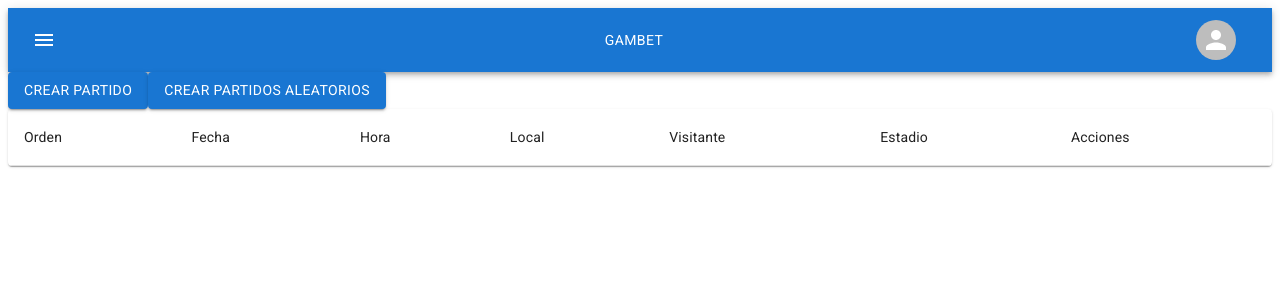
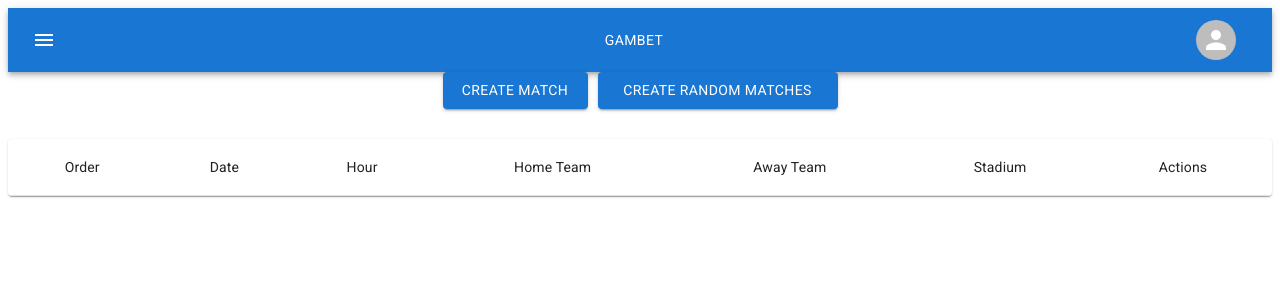
Before and after one commit to NeilenC/Tonic3Prode-Front, a Next.js app: page /admin/newTournament/Matches in a window 1280 px wide. Shown: the top 300 px of the page. Built offline with nearby package versions, Linux system fonts and the light colour scheme.

Commit message:
admin style upgrade, now in english and with hidden colums in the tables

```diff
--- a/src/pages/admin/newTournament/GeneralInfo.js
+++ b/src/pages/admin/newTournament/GeneralInfo.js
@@ -5,6 +5,7 @@ import MenuItem from "@mui/material/MenuItem";
 import FormControl from "@mui/material/FormControl";
 import InputLabel from "@mui/material/InputLabel";
 import styles from "../../../styles/admin/newTournament/generalInfo.module.css";
+import { useMediaQuery } from "@mui/material";
 
 const GeneralInfo = () => {
   const [name, setName] = useState("");
@@ -14,6 +15,7 @@ const GeneralInfo = () => {
   const [numMatches, setNumMatches] = useState(32);
   const [beginning, setBeginning] = useState("");
   const [finishing, setFinishing] = useState("");
+  const isMobile = useMediaQuery("(max-width:600px)");
 
   useEffect(() => {
     const generalInfo = JSON.parse(localStorage.getItem("generalInfo"));
@@ -101,7 +103,7 @@ const GeneralInfo = () => {
   };
 
   return (
-    <form className={styles.form}>
+    <form className={styles.form} style={{width: "100%", minWidth: isMobile ? "400px" : "1000px"}}>
       <TextField
         label="Name"
         value={name}
--- a/src/pages/admin/newTournament/Matches.js
+++ b/src/pages/admin/newTournament/Matches.js
@@ -17,17 +17,27 @@ import { format } from "date-fns";
 import AddMatchCard from "@/commons/AddMatchCard";
 import availableTeams from "@/fakeData/teams";
 import availableStadiums from "@/fakeData/stadiums";
+import { Box, width } from "@mui/system";
+import { useMediaQuery } from "@mui/material";
 
 const Matches = () => {
   const [open, setOpen] = useState(false);
   const [teams, setTeams] = useState(availableTeams);
   const [stadiums, setStadiums] = useState(availableStadiums);
   const [matches, setMatches] = useState([]);
+  const isMobile = useMediaQuery("(max-width:600px)");
 
   const handleAddMatch = (newMatch) => {
     setMatches([...matches, newMatch]);
-    setTeams(teams.filter((team) => team.id !== newMatch.homeTeam.id && team.id !== newMatch.awayTeam.id));
-    setStadiums(stadiums.filter((stadium) => stadium.id !== newMatch.stadium.id));
+    setTeams(
+      teams.filter(
+        (team) =>
+          team.id !== newMatch.homeTeam.id && team.id !== newMatch.awayTeam.id
+      )
+    );
+    setStadiums(
+      stadiums.filter((stadium) => stadium.id !== newMatch.stadium.id)
+    );
   };
 
   const handleEditMatch = (match) => {
@@ -74,7 +84,7 @@ const Matches = () => {
       date = getRandomDate();
     }
     setMatches([...matches, ...newMatches]);
-    setTeams([])
+    setTeams([]);
   };
 
   const getRandomTeam = (availableTeams) => {
@@ -96,15 +106,125 @@ const Matches = () => {
   };
 
   return (
-    <>
-      <Button variant="contained" onClick={() => setOpen(true)}>
-        Crear Partido
-      </Button>
-      <Button variant="contained" onClick={() => handleRandomMatches(32)}>
-        Crear Partidos Aleatorios
-      </Button>
+    <Box sx={{ width: "100%", minWidth: isMobile ? "400px" : "1000px"}}>
+      <Box
+        sx={{
+          display: "flex",
+          flexDirection: isMobile ? "column" : "row",
+          justifyContent: "center",
+          alignItems: "center",
+          textAlign: "center",
+        }}
+      >
+        <Button
+          variant="contained"
+          onClick={() => setOpen(true)}
+          sx={{ width: "145px", marginBottom: "10px" }}
+        >
+          Create Match
+        </Button>
+        <Button
+          variant="contained"
+          onClick={() => handleRandomMatches(32)}
+          sx={{
+            width: "240px",
+            margin: isMobile ? "0 10px 0 0" : "0 0 10px 10px",
+          }}
+        >
+          Create Random Matches
+        </Button>
+      </Box>
+      <TableContainer component={Paper} sx={{ marginTop: "20px" }}>
+        <Table>
+          <TableHead>
+            <TableRow>
+              <TableCell sx={{ textAlign: "center" }}>Order</TableCell>
+              <TableCell sx={{ textAlign: "center" }}>Date</TableCell>
+              <TableCell
+                sx={{
+                  textAlign: "center",
+                  display: isMobile ? "none" : "static",
+                }}
+              >
+                Hour
+              </TableCell>
+              <TableCell sx={{ textAlign: "center" }}>Home Team</TableCell>
+              <TableCell sx={{ textAlign: "center" }}>Away Team</TableCell>
+              <TableCell
+                sx={{
+                  textAlign: "center",
+                  display: isMobile ? "none" : "static",
+                }}
+              >
+                Stadium
+              </TableCell>
+              <TableCell
+                sx={{
+                  textAlign: "center",
+                  display: isMobile ? "none" : "static",
+                }}
+              >
+                Actions
+              </TableCell>
+            </TableRow>
+          </TableHead>
+          <TableBody>
+            {matches.map((match, i) => (
+              <TableRow key={i + 1}>
+                <TableCell sx={{ textAlign: "center" }}>{i + 1}</TableCell>
+                <TableCell sx={{ textAlign: "center" }}>
+                  {format(new Date(match.date), "dd/MM/yyyy")}
+                </TableCell>
+                <TableCell
+                  sx={{
+                    textAlign: "center",
+                    display: isMobile ? "none" : "static",
+                  }}
+                >
+                  {match.time}
+                </TableCell>
+                <TableCell sx={{ textAlign: "center" }}>
+                  {isMobile ? match.homeTeam.shortName : match.homeTeam.nombre}
+                </TableCell>
+                <TableCell sx={{ textAlign: "center" }}>
+                  {isMobile ? match.awayTeam.shortName : match.awayTeam.nombre}
+                </TableCell>
+                <TableCell
+                  sx={{
+                    textAlign: "center",
+                    display: isMobile ? "none" : "static",
+                  }}
+                >
+                  {match.stadium.nombre}
+                </TableCell>
+                <TableCell
+                  sx={{
+                    textAlign: "center",
+                    display: isMobile ? "none" : "static",
+                  }}
+                >
+                  <Button
+                    variant="contained"
+                    onClick={() => handleEditMatch(match)}
+                    sx={{ marginRight: "10px" }}
+                  >
+                    Edit
+                  </Button>
+                  <Button
+                    variant="contained"
+                    color="error"
+                    onClick={() => handleDeleteMatch(match)}
+                  >
+                    Delete
+                  </Button>
+                </TableCell>
+              </TableRow>
+            ))}
+          </TableBody>
+        </Table>
+      </TableContainer>
       <Dialog open={open} onClose={() => setOpen(false)}>
-        <DialogTitle>Crear Partido</DialogTitle>
+        <DialogTitle>Create Match</DialogTitle>
         <DialogContent>
           <AddMatchCard
             onAddMatch={handleAddMatch}
@@ -113,51 +233,7 @@ const Matches = () => {
           />
         </DialogContent>
       </Dialog>
-      <TableContainer component={Paper}>
-        <Table>
-          <TableHead>
-            <TableRow>
-              <TableCell>Orden</TableCell>
-              <TableCell>Fecha</TableCell>
-              <TableCell>Hora</TableCell>
-              <TableCell>Local</TableCell>
-              <TableCell>Visitante</TableCell>
-              <TableCell>Estadio</TableCell>
-              <TableCell>Acciones</TableCell>
-            </TableRow>
-          </TableHead>
-          <TableBody>
-            {matches.map((match, i) => (
-              <TableRow key={i + 1}>
-                <TableCell>{i + 1}</TableCell>
-                <TableCell>
-                  {format(new Date(match.date), "dd/MM/yyyy")}
-                </TableCell>
-                <TableCell>{match.time}</TableCell>
-                <TableCell>{match.homeTeam.nombre}</TableCell>
-                <TableCell>{match.awayTeam.nombre}</TableCell>
-                <TableCell>{match.stadium.nombre}</TableCell>
-                <TableCell>
-                  <Button
-                    variant="contained"
-                    onClick={() => handleEditMatch(match)}
-                  >
-                    Modificar
-                  </Button>
-                  <Button
-                    variant="contained"
-                    color="error"
-                    onClick={() => handleDeleteMatch(match)}
-                  >
-                    Eliminar
-                  </Button>
-                </TableCell>
-              </TableRow>
-            ))}
-          </TableBody>
-        </Table>
-      </TableContainer>
-    </>
+    </Box>
   );
 };
 
```
Also changed, not shown: src/pages/admin/newTournament/Teams.js (+16 -8 lines), src/pages/admin/newTournament/index.js (+25 -18 lines).
